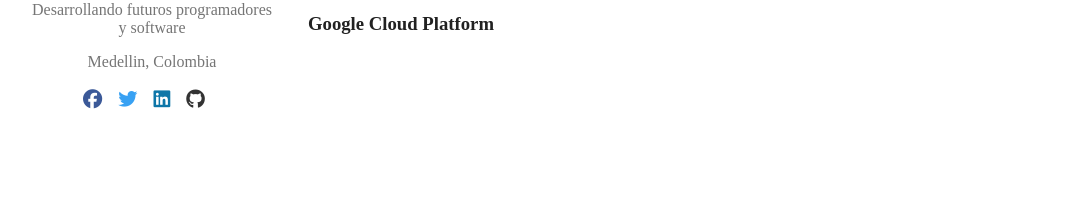
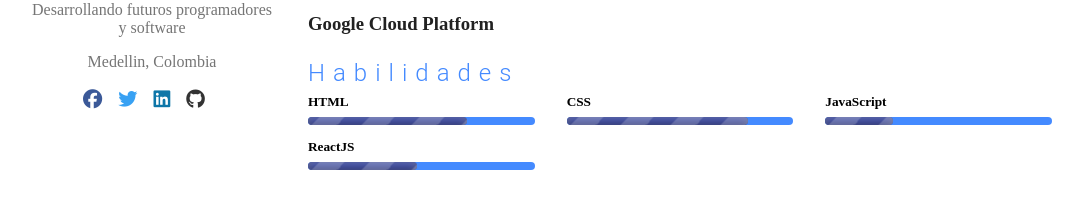
Before and after one commit to JohnFlorez25/portafolio-geek, a React app: page / in a window 1280 px wide. Shown: the part 362-570 px from the top of the page, without its empty margins (100-1183 px from the left). Built offline with nearby package versions, Linux system fonts and the light colour scheme.

Commit message:
Adcion de los componentes finales

```diff
--- /dev/null
+++ b/src/components/Skills.jsx
@@ -0,0 +1,102 @@
+import React from 'react'
+import styled, { keyframes } from 'styled-components'
+import H2Styled from '../styled/H2Styled'
+
+const SkillContainer = styled.div`
+  display: grid;
+  grid-template-columns: repeat(3, 1fr);
+  grid-gap: 2rem;
+  grid-row-gap: 0.5em;
+  @media only screen and (max-width: 767px) {
+    grid-template-columns: 1fr;
+  }
+`
+
+const SkillsH5 = styled.h5`
+  margin: 0.5em 0;
+`
+
+//linea de % total
+const SkillsLine = styled.div`
+  height: 8px;
+  position: relative;
+  border-radius: 50px;
+  background: #448aff;
+`
+
+const move = keyframes`
+    0% { background-position: 0 0; }
+    100% { background-position: 50px 50px; }
+`
+
+const SkillsSpan = styled.span`
+  display: block;
+  height: 100%;
+  width: ${props => props.width}%;
+  border-radius: 8px;
+  background-color: #303f9f;
+  overflow: hidden;
+  position: relative;
+  box-shadow: inset 0 2px 9px rgba(255, 255, 255, 0.3),
+    inset 0 -2px 6px rgba(0, 0, 0, 0.4);
+  &:after {
+    content: '';
+    position: absolute;
+    top: 0;
+    left: 0;
+    bottom: 0;
+    right: 0;
+    background-image: linear-gradient(
+      -45deg,
+      rgba(255, 255, 255, 0.2) 25%,
+      transparent 25%,
+      transparent 50%,
+      rgba(255, 255, 255, 0.2) 50%,
+      rgba(255, 255, 255, 0.2) 75%,
+      transparent 75%,
+      transparent
+    );
+    z-index: 1;
+    background-size: 50px 50px;
+    animation: ${move} 4s linear infinite;
+    overflow: hidden;
+  }
+`
+
+const porcentajes = [70, 80, 30, 48, 60]
+
+const Skills = () => {
+  return (
+    <div className='Skills'>
+      <H2Styled name='Habilidades' />
+      <SkillContainer>
+        <div className='skills-item'>
+          <SkillsH5>HTML</SkillsH5>
+          <SkillsLine>
+            <SkillsSpan width={porcentajes[0]} />
+          </SkillsLine>
+        </div>
+        <div className='skills-item'>
+          <SkillsH5>CSS</SkillsH5>
+          <SkillsLine>
+            <SkillsSpan width={porcentajes[1]} />
+          </SkillsLine>
+        </div>
+        <div className='skills-item'>
+          <SkillsH5>JavaScript</SkillsH5>
+          <SkillsLine>
+            <SkillsSpan width={porcentajes[2]} />
+          </SkillsLine>
+        </div>
+        <div className='skills-item'>
+          <SkillsH5>ReactJS</SkillsH5>
+          <SkillsLine>
+            <SkillsSpan width={porcentajes[3]} />
+          </SkillsLine>
+        </div>
+      </SkillContainer>
+    </div>
+  )
+}
+
+export default Skills
--- a/src/containers/App.jsx
+++ b/src/containers/App.jsx
@@ -5,6 +5,7 @@
 import Experience from '../components/Experience'
 //Importar los elementos según los vamos utilizando
 import Main from '../components/Main'
+import Skills from '../components/Skills'
 
 const App = () => {
   return (
@@ -14,6 +15,7 @@
         <Education />
         <Experience />
         <Certification></Certification>
+        <Skills/>
       </div>
     </Main>
   )
```
